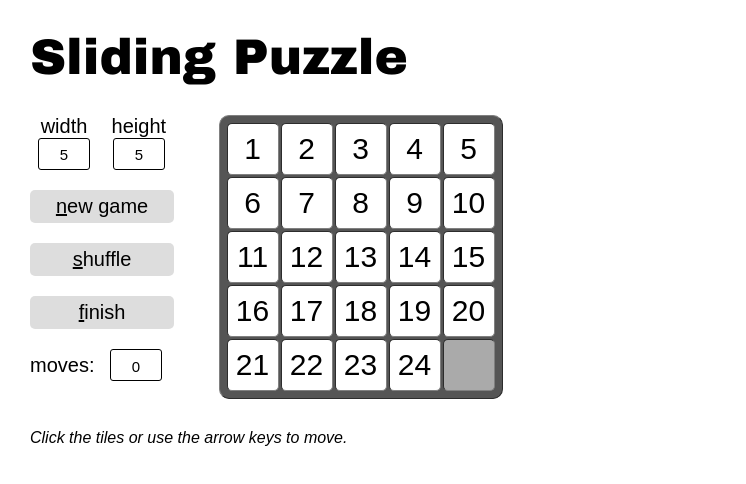
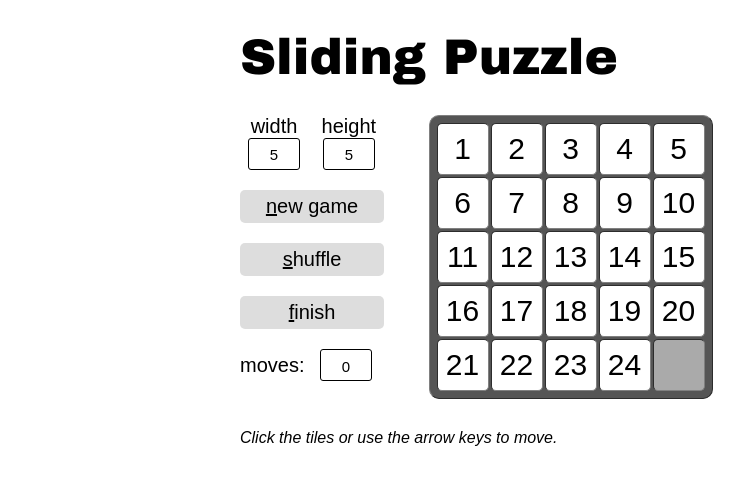
Before and after one commit to bananno/slidingpuzzle, a plain HTML site: page index.html in a window 1280 px wide. Shown: the whole page, without its empty margins (0-746 px from the left). Drawn offline with Linux system fonts and the light colour scheme.

Commit message:
Adjust page spacing

```diff
--- a/style.css
+++ b/style.css
@@ -9,11 +9,13 @@
 }
 
 body {
-  padding: 30px;
+  width: 800px;
+  margin: auto;
 }
 
 h1 {
   font-size: 50px;
+  margin-top: 30px;
   margin-bottom: 30px;
   font-family: "Arial Black", Arial, sans-serif;
 }
```
